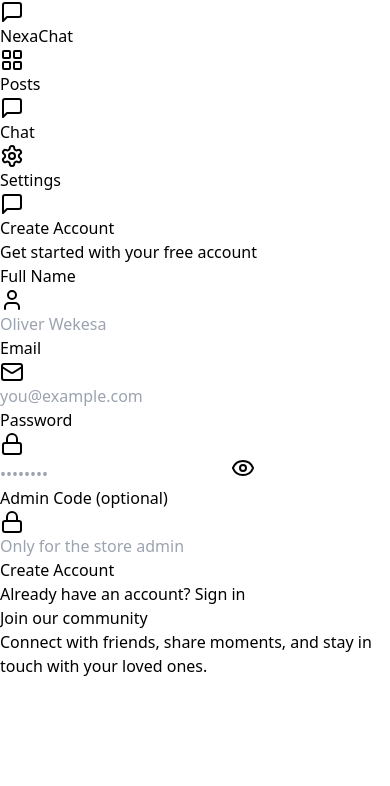
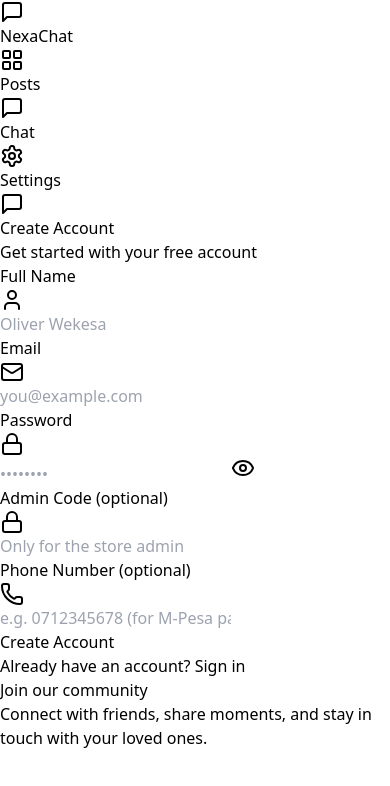
Before and after one commit to wekesaoliver/NexaChat-App, a React (Vite) app in the folder client/: page /signup in a window 390 px wide. Shown: the top 786 px of the page. Built offline with nearby package versions, Linux system fonts and the light colour scheme; no server answers.

Commit message:
feat: add optional phone field to signup page

```diff
--- a/client/src/pages/SignUpPage.jsx
+++ b/client/src/pages/SignUpPage.jsx
@@ -7,6 +7,7 @@
     Lock,
     Mail,
     MessageSquare,
+    Phone,
     User,
 } from "lucide-react";
 import { Link } from "react-router-dom";
@@ -21,6 +22,7 @@
         email: "",
         password: "",
         adminCode: "",
+        phone: "",
     });
 
     const { signup, isSigningUp } = useAuthStore();
@@ -177,6 +179,31 @@
                             </div>
                         </div>
 
+                        <div className="form-control">
+                            <label className="label">
+                                <span className="label-text font-medium">
+                                    Phone Number (optional)
+                                </span>
+                            </label>
+                            <div className="relative">
+                                <div className="absolute inset-y-0 left-0 pl-3 flex items-center pointer-events-none">
+                                    <Phone className="size-5 text-base-content/40" />
+                                </div>
+                                <input
+                                    type="tel"
+                                    className={`input input-bordered w-full pl-10`}
+                                    placeholder="e.g. 0712345678 (for M-Pesa payments)"
+                                    value={formData.phone}
+                                    onChange={(e) =>
+                                        setFormData({
+                                            ...formData,
+                                            phone: e.target.value,
+                                        })
+                                    }
+                                />
+                            </div>
+                        </div>
+
                         <button
                             type="submit"
                             className="btn btn-primary w-full"
```
